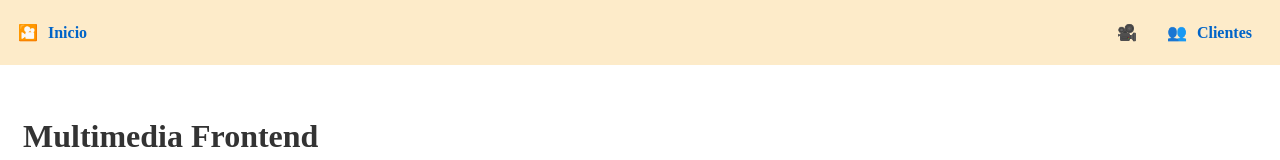
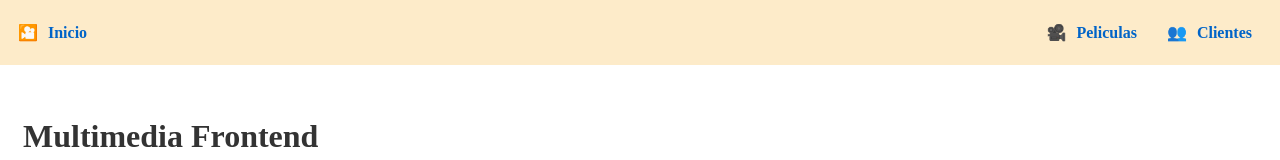
Before and after one commit to Jcordobes/cinefrontend, a Svelte app: page / in a window 1280 px wide. Shown: the top 160 px of the page. Built offline with nearby package versions, Linux system fonts and the light colour scheme; a web font is replaced by a local one.

Commit message:
Mi frontend multimedia, nuevo intento

```diff
--- a/src/Nav.svelte
+++ b/src/Nav.svelte
@@ -61,7 +61,7 @@
       width: auto;
     }
     .inicio::after,
-    .articulos::after,
+    .peliculas::after,
     .clientes::after {
       display: inline-block;
       padding-left: 10px;
@@ -69,8 +69,8 @@
     .inicio::after {
       content: "Inicio";
     }
-    .articulos::after {
-      content: "Artículos";
+    .peliculas::after {
+      content: "Peliculas";
     }
     .clientes::after {
       content: "Clientes";
```
